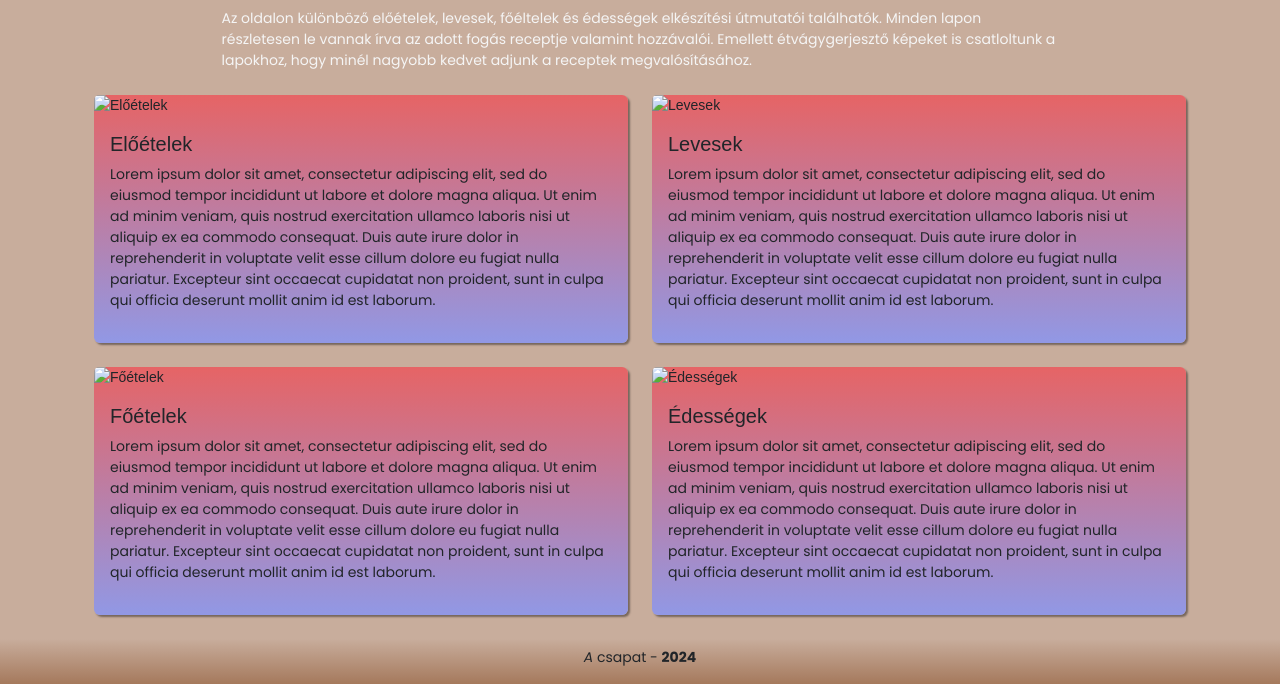
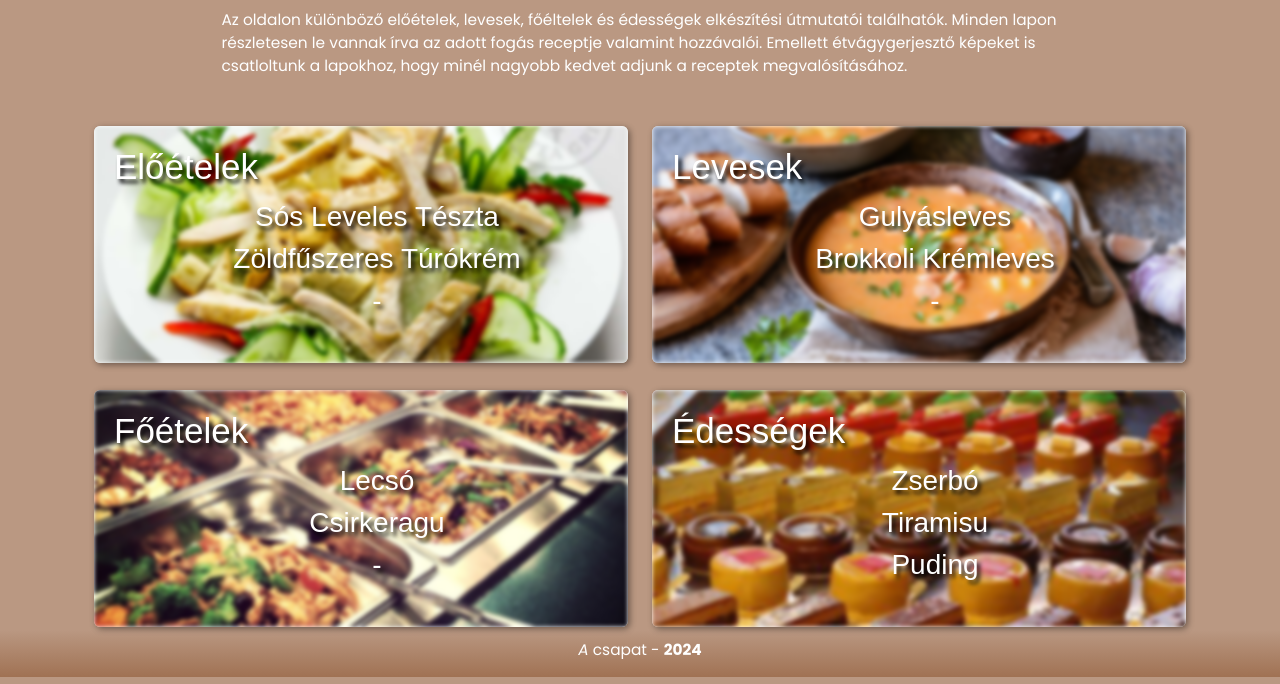
Before and after one commit to vb2007/2024-25-ikt-1, a plain HTML site: page index.html in a window 1280 px wide. Shown: the part 171-855 px from the top of the page. Drawn offline with nearby package versions, Linux system fonts and the light colour scheme.

Commit message:
finished homepage design

```diff
--- a/asset/css/global.css
+++ b/asset/css/global.css
@@ -9,8 +9,7 @@ html, body {
 body {
     display: flex;
     flex-direction: column;
-    background-color: rgba(146, 93, 58, 0.5);
-    color: white;
+    background-color: rgba(146, 93, 58, 0.63);
     font-family: Arial, Helvetica, sans-serif;
     font-size: 14px;
     color: whitesmoke;
@@ -50,6 +49,8 @@ h3 {
 
 p {
     font-family: Poppins, sans-serif;
+    font-size: 1.1em;
+    color: rgb(255, 255, 255);
 }
 
 li {
@@ -59,9 +60,87 @@ li {
 }
 
 .homepage-card {
-    background: linear-gradient(#e66465, #9198e5);
-    box-shadow: 2px 2px 2px rgba(0, 0, 0, 0.411);
+    box-shadow: 2px 2px 6px rgba(0, 0, 0, 0.411);
     border: none;
+    overflow: hidden;
+    position: relative;
+    height: 110%;
+    width: 100%;
+}
+
+.homepage-card.scaled {
+    position: relative;
+    z-index: 999;
+    &.scaledBack {
+      z-index: 0;
+    }
+}
+
+.homepage-card.baseMotion {
+    transition: transform 0.23s;
+    &:hover {
+      transform: scale(1.05);
+    }
+}
+
+.card-bg {
+    position: absolute;
+    top: 0;
+    left: 0;
+    width: 100%;
+    height: 100%;
+    background-size: cover;
+    background-position: center;
+    filter: blur(1.9px);
+    z-index: 1;
+}
+
+.card-title {
+    font-family: Popins, sans-serif;
+    color: rgb(255, 255, 255);
+    font-size: 2.5em;
+    text-shadow: 3px 4px 4px rgb(0, 0, 0);
+}
+
+.card-body {
+    position: relative;
+    z-index: 2;
+    color: white;
+    padding: 20px;
+}
+
+.card-list {
+    margin-top: auto;
+    margin-bottom: auto;
+    list-style-type: none;
+    text-align: center;
+}
+
+.card-list-element a {
+    color: rgb(255, 255, 255);
+    text-shadow: 3px 4px 4px rgb(0, 0, 0);
+    text-decoration: none;
+    font-size: 2em;
+}
+
+.card-list-element a:hover {
+    color: rgb(255, 0, 0);
+}
+
+#card-eloetel {
+    background-image: url("../img/card-bg/eloetel.jpg");
+}
+
+#card-leves {
+    background-image: url("../img/card-bg/leves.jpeg");
+}
+
+#card-foetel {
+    background-image: url("../img/card-bg/foetel.jpg");
+}
+
+#card-edesseg {
+    background-image: url("../img/card-bg/edesseg.jpg");
 }
 
 footer {
--- a/index.html
+++ b/index.html
@@ -36,7 +36,7 @@
                         </a>
                         <ul class="dropdown-menu">
                           <li><a class="dropdown-item" href="/pages/balazs/eloetel.html">Sós Leveles Tészta</a></li>
-                          <li><a class="dropdown-item" href="/pages/barnabas/eloetel.html">Zöldfűszeres túrókrém</a></li>
+                          <li><a class="dropdown-item" href="/pages/barnabas/eloetel.html">Zöldfűszeres Túrókrém</a></li>
                           <li><a class="dropdown-item" href="/pages/bozso/eloetel.html">Előétel</a></li>
                         </ul>
                     </li>
@@ -46,7 +46,7 @@
                         </a>
                         <ul class="dropdown-menu">
                             <li><a class="dropdown-item" href="/pages/balazs/leves.html">Gulyásleves</a></li>
-                            <li><a class="dropdown-item" href="/pages/barnabas/leves.html">Brokkoli krémleves</a></li>
+                            <li><a class="dropdown-item" href="/pages/barnabas/leves.html">Brokkoli Krémleves</a></li>
                             <li><a class="dropdown-item" href="/pages/bozso/leves.html">Leves</a></li>
                         </ul>
                     </li>
@@ -67,7 +67,7 @@
                         <ul class="dropdown-menu">
                           <li><a class="dropdown-item" href="/pages/balazs/edesseg.html">Zserbó</a></li>
                           <li><a class="dropdown-item" href="/pages/barnabas/edesseg.html">Tiramisu</a></li>
-                          <li><a class="dropdown-item" href="/pages/bozso/edesseg.html">Édesség</a></li>
+                          <li><a class="dropdown-item" href="/pages/bozso/edesseg.html">Puding</a></li>
                         </ul>
                     </li>
                 </ul>
@@ -84,39 +84,55 @@
         <!-- Preview of the other pages -->
         <section class="container mt-4">
             <div class="row">
-                <div class="col-md-6 mb-4">
-                    <div class="card homepage-card">
-                        <img src="./asset/food1.jpg" class="card-img-top" alt="Előételek">
+                <div class="col-md-6 mb-4 mt-4">
+                    <div class="card homepage-card baseMotion">
+                        <div id="card-eloetel" class="card-bg"></div>
                         <div class="card-body">
                             <h5 class="card-title">Előételek</h5>
-                            <p>Lorem ipsum dolor sit amet, consectetur adipiscing elit, sed do eiusmod tempor incididunt ut labore et dolore magna aliqua. Ut enim ad minim veniam, quis nostrud exercitation ullamco laboris nisi ut aliquip ex ea commodo consequat. Duis aute irure dolor in reprehenderit in voluptate velit esse cillum dolore eu fugiat nulla pariatur. Excepteur sint occaecat cupidatat non proident, sunt in culpa qui officia deserunt mollit anim id est laborum.</p>
+                            <ul class="card-list">
+                                <li class="card-list-element"><a href="/pages/balazs/eloetel.html">Sós Leveles Tészta</a></li>
+                                <li class="card-list-element"><a href="/pages/barnabas/eloetel.html">Zöldfűszeres Túrókrém</a></li>
+                                <li class="card-list-element"><a href="/pages/bozso/eloetel.html">-</a></li>
+                            </ul>
                         </div>
                     </div>
                 </div>
-                <div class="col-md-6 mb-4">
-                    <div class="card homepage-card">
-                        <img src="./asset/food2.jpg" class="card-img-top" alt="Levesek">
+                <div class="col-md-6 mb-4 mt-4">
+                    <div class="card homepage-card baseMotion">
+                        <div id="card-leves" class="card-bg"></div>
                         <div class="card-body">
                             <h5 class="card-title">Levesek</h5>
-                            <p>Lorem ipsum dolor sit amet, consectetur adipiscing elit, sed do eiusmod tempor incididunt ut labore et dolore magna aliqua. Ut enim ad minim veniam, quis nostrud exercitation ullamco laboris nisi ut aliquip ex ea commodo consequat. Duis aute irure dolor in reprehenderit in voluptate velit esse cillum dolore eu fugiat nulla pariatur. Excepteur sint occaecat cupidatat non proident, sunt in culpa qui officia deserunt mollit anim id est laborum.</p>
+                            <ul class="card-list">
+                                <li class="card-list-element"><a href="/pages/balazs/leves.html">Gulyásleves</a></li>
+                                <li class="card-list-element"><a href="/pages/barnabas/leves.html">Brokkoli Krémleves</a></li>
+                                <li class="card-list-element"><a href="/pages/bozso/leves.html">-</a></li>
+                            </ul>
                         </div>
                     </div>
                 </div>
-                <div class="col-md-6 mb-4">
-                    <div class="card homepage-card">
-                        <img src="./asset/food3.jpg" class="card-img-top" alt="Főételek">
+                <div class="col-md-6 mb-4 mt-4">
+                    <div class="card homepage-card baseMotion">
+                        <div id="card-foetel" class="card-bg"></div>
                         <div class="card-body">
                             <h5 class="card-title">Főételek</h5>
-                            <p>Lorem ipsum dolor sit amet, consectetur adipiscing elit, sed do eiusmod tempor incididunt ut labore et dolore magna aliqua. Ut enim ad minim veniam, quis nostrud exercitation ullamco laboris nisi ut aliquip ex ea commodo consequat. Duis aute irure dolor in reprehenderit in voluptate velit esse cillum dolore eu fugiat nulla pariatur. Excepteur sint occaecat cupidatat non proident, sunt in culpa qui officia deserunt mollit anim id est laborum.</p>
+                            <ul class="card-list">
+                                <li class="card-list-element"><a href="/pages/balazs/foetel.html">Lecsó</a></li>
+                                <li class="card-list-element"><a href="/pages/barnabas/foetel.html">Csirkeragu</a></li>
+                                <li class="card-list-element"><a href="/pages/bozso/foetel.html">-</a></li>
+                            </ul>
                         </div>
                     </div>
                 </div>
-                <div class="col-md-6 mb-4">
-                    <div class="card homepage-card">
-                        <img src="./asset/food3.jpg" class="card-img-top" alt="Édességek">
+                <div class="col-md-6 mb-4 mt-4">
+                    <div class="card homepage-card baseMotion">
+                        <div id="card-edesseg" class="card-bg"></div>
                         <div class="card-body">
                             <h5 class="card-title">Édességek</h5>
-                            <p>Lorem ipsum dolor sit amet, consectetur adipiscing elit, sed do eiusmod tempor incididunt ut labore et dolore magna aliqua. Ut enim ad minim veniam, quis nostrud exercitation ullamco laboris nisi ut aliquip ex ea commodo consequat. Duis aute irure dolor in reprehenderit in voluptate velit esse cillum dolore eu fugiat nulla pariatur. Excepteur sint occaecat cupidatat non proident, sunt in culpa qui officia deserunt mollit anim id est laborum.</p>
+                            <ul class="card-list">
+                                <li class="card-list-element"><a href="/pages/balazs/edesseg.html">Zserbó</a></li>
+                                <li class="card-list-element"><a href="/pages/barnabas/edesseg.html">Tiramisu</a></li>
+                                <li class="card-list-element"><a href="/pages/bozso/edesseg.html">Puding</a></li>
+                            </ul>
                         </div>
                     </div>
                 </div>
```
Also changed, not shown: asset/img/card-bg/edesseg.jpg (added), asset/img/card-bg/eloetel.jpg (added), asset/img/card-bg/foetel.jpg (added), asset/img/card-bg/leves.jpeg (added).
